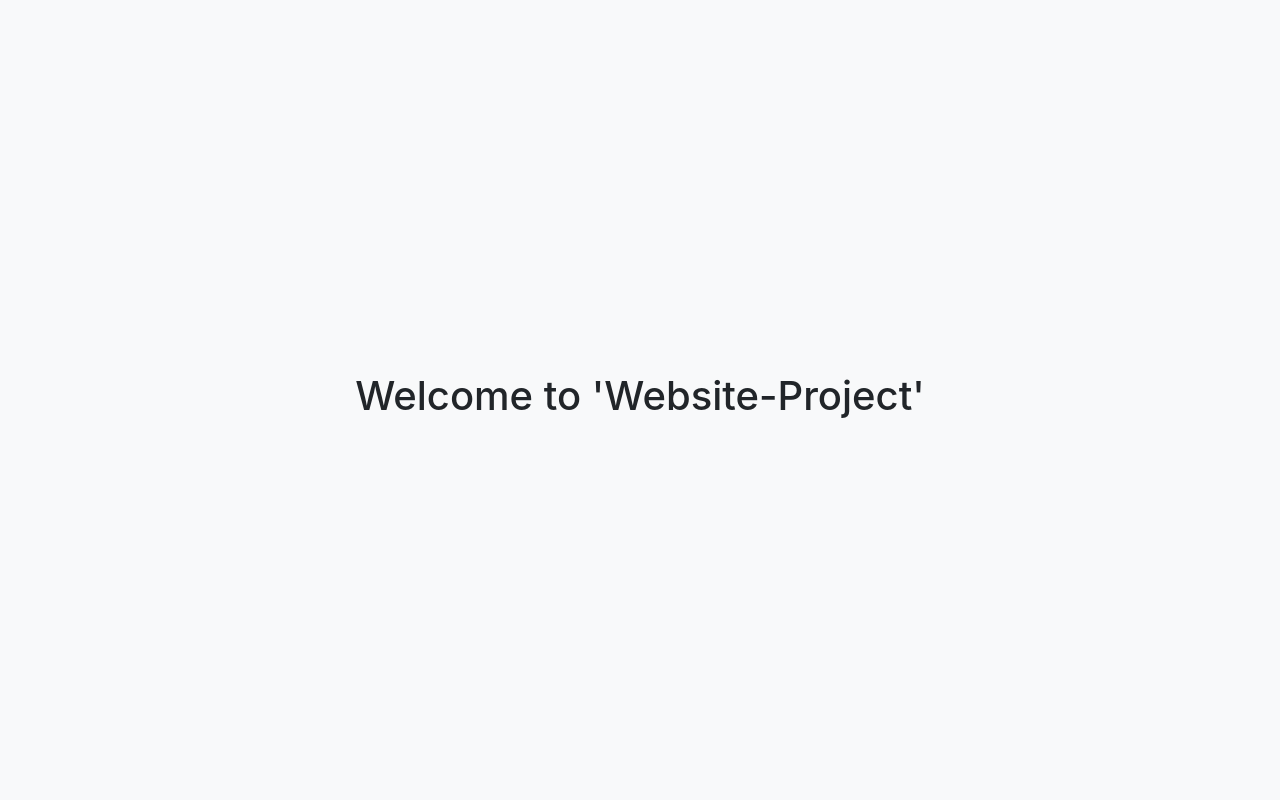
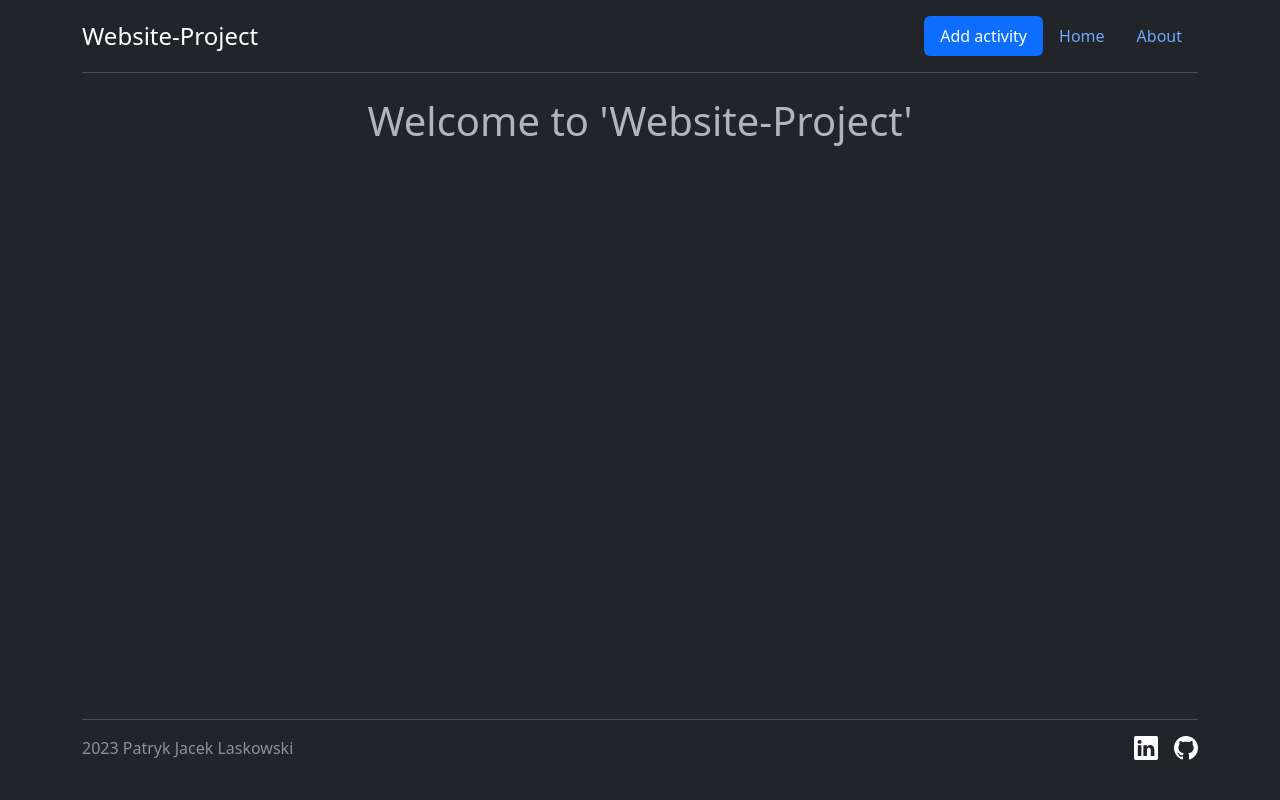
Before and after one commit to patryklaskowski/website-project, a Flask app: page / in a window 1280 px wide. Run offline with Flask 2, Linux system fonts and the light colour scheme; some libraries are stand-ins or nearby versions.

Commit message:
add base html template with navbar and footer

```diff
--- a/website_project/main.py
+++ b/website_project/main.py
@@ -1,35 +1,11 @@
-import logging
 from flask import Flask, render_template
-from flask_restful import Resource, Api
-from typing import NewType
 
 app = Flask(__name__)
-api = Api(app)
-
-LOG = logging.getLogger(__name__)
-
-API_PREFIX = "restapi"
-
-HTML = NewType("html", str)
-JSON = NewType("json", dict)
 
 
 @app.route("/", methods=['GET'])
-def welcome_page() -> HTML:
+def home_page() -> str:
     return render_template("welcome.html")
-
-
-class HealthResource(Resource):
-    @staticmethod
-    def get() -> JSON:
-        return {"message": "ok"}
-
-
-api.add_resource(
-    HealthResource,
-    f"/{API_PREFIX}/health",
-    f"/{API_PREFIX}/",
-)
 
 
 if __name__ == "__main__":
--- /dev/null
+++ b/website_project/templates/base.html
@@ -0,0 +1,67 @@
+<!DOCTYPE html>
+<html lang="en" data-bs-theme="dark">
+
+<head>
+    <meta charset="utf-8">
+    <meta name="viewport" content="width=device-width, initial-scale=1">
+
+    <title>Website-Project</title>
+
+    <link href="https://cdn.jsdelivr.net/npm/bootstrap@5.3.0/dist/css/bootstrap.min.css" rel="stylesheet" integrity="sha384-9ndCyUaIbzAi2FUVXJi0CjmCapSmO7SnpJef0486qhLnuZ2cdeRhO02iuK6FUUVM" crossorigin="anonymous">
+</head>
+<body>
+
+    {# Navbar #}
+    <div class="container">
+        <header class="d-flex flex-wrap justify-content-center py-3 mb-4 border-bottom">
+            <a href="{{ url_for('home_page') }}" class="d-flex align-items-center mb-3 mb-md-0 me-md-auto link-body-emphasis text-decoration-none">
+                <span class="fs-4">Website-Project</span>
+            </a>
+
+            <ul class="nav nav-pills">
+                <li class="nav-item"><a href="#" class="nav-link active" aria-current="page">Add activity</a></li>
+                <li class="nav-item"><a href="#" class="nav-link">Home</a></li>
+                <li class="nav-item"><a href="#" class="nav-link">About</a></li>
+            </ul>
+        </header>
+    </div>
+
+    <div class="b-example-divider"></div>
+
+    {# Body #}
+    <div class="container">
+        {% block body %}
+        {% endblock %}
+    </div>
+
+    <div class="b-example-divider"></div>
+
+    {# Footer #}
+    <div class="container fixed-bottom">
+        <footer class="d-flex flex-wrap justify-content-between align-items-center py-3 my-4 border-top">
+            <div class="col-md-4 d-flex align-items-center">
+                <span class="mb-3 mb-md-0 text-body-secondary">2023 Patryk Jacek Laskowski</span>
+            </div>
+
+            <ul class="nav col-md-4 justify-content-end list-unstyled d-flex">
+                <li class="ms-3">
+                    <a href="https://www.linkedin.com/in/patryk-laskowski-32b657153" class="d-flex me-md-auto link-body-emphasis text-decoration-none">
+                        <svg xmlns="http://www.w3.org/2000/svg" width="24" height="24" fill="currentColor" class="bi bi-linkedin" viewBox="0 0 16 16">
+                            <path d="M0 1.146C0 .513.526 0 1.175 0h13.65C15.474 0 16 .513 16 1.146v13.708c0 .633-.526 1.146-1.175 1.146H1.175C.526 16 0 15.487 0 14.854V1.146zm4.943 12.248V6.169H2.542v7.225h2.401zm-1.2-8.212c.837 0 1.358-.554 1.358-1.248-.015-.709-.52-1.248-1.342-1.248-.822 0-1.359.54-1.359 1.248 0 .694.521 1.248 1.327 1.248h.016zm4.908 8.212V9.359c0-.216.016-.432.08-.586.173-.431.568-.878 1.232-.878.869 0 1.216.662 1.216 1.634v3.865h2.401V9.25c0-2.22-1.184-3.252-2.764-3.252-1.274 0-1.845.7-2.165 1.193v.025h-.016a5.54 5.54 0 0 1 .016-.025V6.169h-2.4c.03.678 0 7.225 0 7.225h2.4z"/>
+                        </svg>
+                    </a>
+                </li>
+                <li class="ms-3">
+                    <a href="https://github.com/patryklaskowski" class="d-flex me-md-auto link-body-emphasis text-decoration-none">
+                        <svg xmlns="http://www.w3.org/2000/svg" href="#" width="24" height="24" fill="currentColor" class="bi bi-github" viewBox="0 0 16 16">
+                            <path d="M8 0C3.58 0 0 3.58 0 8c0 3.54 2.29 6.53 5.47 7.59.4.07.55-.17.55-.38 0-.19-.01-.82-.01-1.49-2.01.37-2.53-.49-2.69-.94-.09-.23-.48-.94-.82-1.13-.28-.15-.68-.52-.01-.53.63-.01 1.08.58 1.23.82.72 1.21 1.87.87 2.33.66.07-.52.28-.87.51-1.07-1.78-.2-3.64-.89-3.64-3.95 0-.87.31-1.59.82-2.15-.08-.2-.36-1.02.08-2.12 0 0 .67-.21 2.2.82.64-.18 1.32-.27 2-.27.68 0 1.36.09 2 .27 1.53-1.04 2.2-.82 2.2-.82.44 1.1.16 1.92.08 2.12.51.56.82 1.27.82 2.15 0 3.07-1.87 3.75-3.65 3.95.29.25.54.73.54 1.48 0 1.07-.01 1.93-.01 2.2 0 .21.15.46.55.38A8.012 8.012 0 0 0 16 8c0-4.42-3.58-8-8-8z"/>
+                        </svg>
+                    </a>
+                </li>
+            </ul>
+        </footer>
+    </div>
+
+    <script src="https://cdn.jsdelivr.net/npm/bootstrap@5.3.0/dist/js/bootstrap.bundle.min.js" integrity="sha384-geWF76RCwLtnZ8qwWowPQNguL3RmwHVBC9FhGdlKrxdiJJigb/j/68SIy3Te4Bkz" crossorigin="anonymous"></script>
+</body>
+</html>
--- a/website_project/templates/welcome.html
+++ b/website_project/templates/welcome.html
@@ -1,28 +1,8 @@
-<!DOCTYPE html>
-<html>
-<head>
-  <meta charset="utf-8">
-  <title>Website-Project</title>
-  <link rel="stylesheet" href="https://maxcdn.bootstrapcdn.com/bootstrap/4.0.0/css/bootstrap.min.css">
-  <style>
-    body {
-      background-color: #f8f9fa;
-    }
+{% extends "base.html" %}
+{% block body %}
 
-    .welcome-container {
-      display: flex;
-      align-items: center;
-      justify-content: center;
-      height: 100vh;
-      text-align: center;
-    }
-  </style>
-</head>
-<body>
-  <div class="welcome-container">
-    <div class="welcome-content">
-      <h1>Welcome to 'Website-Project'</h1>
+    <div class="text-center">
+        <h1>Welcome to 'Website-Project'</h1>
     </div>
-  </div>
-</body>
-</html>
+
+{% endblock %}
```
Also changed, not shown: tests/test_health_resource.py (deleted, +0 -14 lines), tests/test_welcome_page.py (+1 -1 lines), 1 other file.
